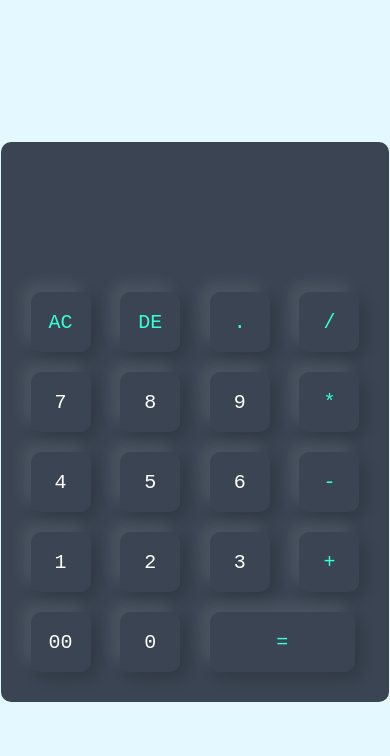
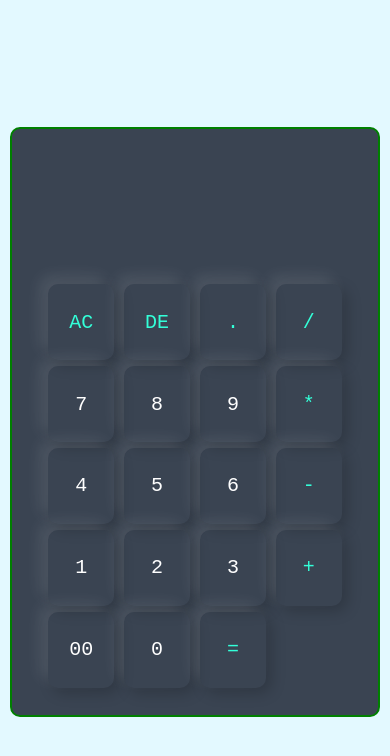
Before and after one commit to Abhishek2272003/Calculator, a plain HTML site: page index.html in a window 390 px wide. Drawn offline with Linux system fonts and the light colour scheme.

Commit message:
media query added

```diff
--- a/style.css
+++ b/style.css
@@ -49,3 +49,22 @@ form input.equal{
 form input.operator{
     color: #33ffd8;
 }
+
+
+@media screen and (max-width: 400px) {
+    .calculator{
+        border: 2px solid green;
+        display: flex;
+        align-items: center;
+        justify-content: center;
+        flex-wrap: wrap;
+        height: 70vh;
+        width: 95vw;
+    }
+    .calculator form input{
+        margin: 0px ;
+        margin-top: 6px ;
+        height: 9vh;
+        width: 17vw;
+    }
+}
```
